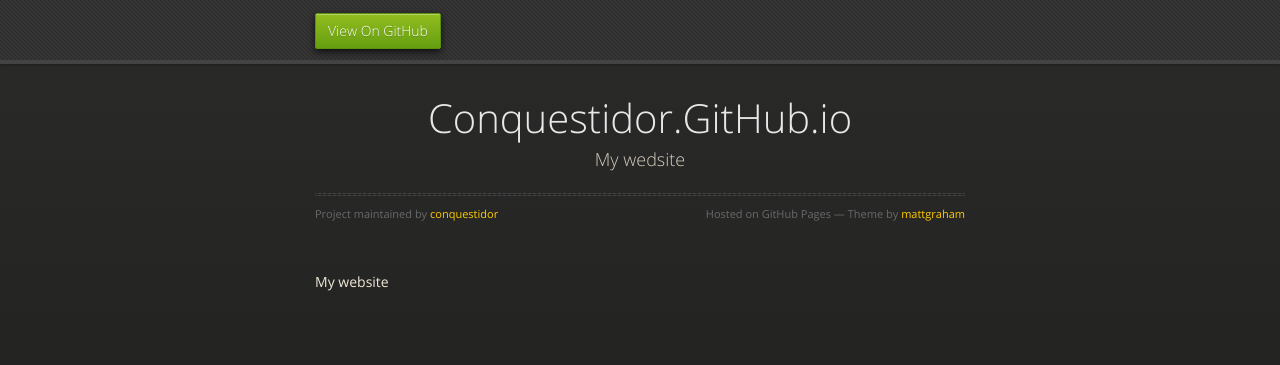
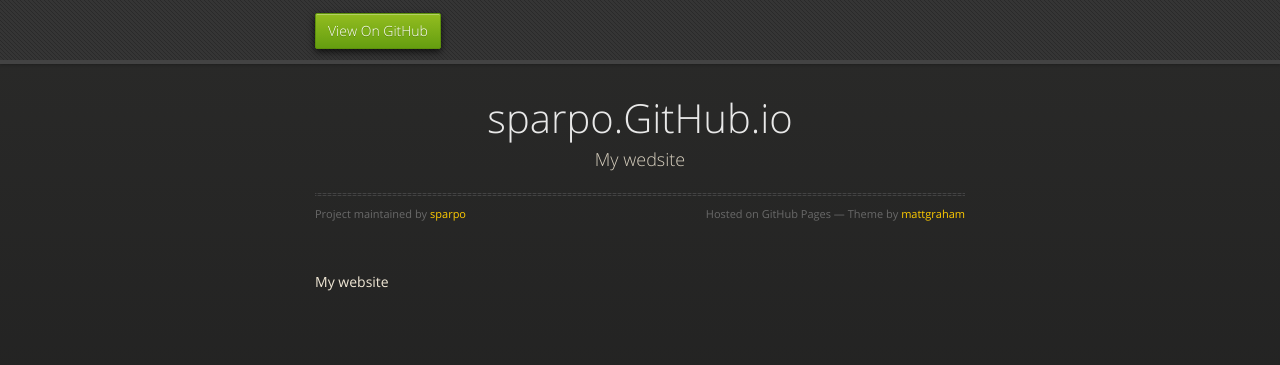
Before and after one commit to conquestidor/conquestidor.github.io, a plain HTML site: page index.html in a window 1280 px wide. Drawn offline with nearby package versions, Linux system fonts and the light colour scheme.

Commit message:
Update index.html

```diff
--- a/index.html
+++ b/index.html
@@ -3,7 +3,7 @@
   <head>
     <meta charset="utf-8">
     <meta http-equiv="X-UA-Compatible" content="chrome=1">
-    <title>Conquestidor.GitHub.io by conquestidor</title>
+    <title>sparpo.GitHub.io by sparpo</title>
     <link rel="stylesheet" href="stylesheets/styles.css">
     <link rel="stylesheet" href="stylesheets/github-dark.css">
     <script src="https://ajax.googleapis.com/ajax/libs/jquery/1.7.1/jquery.min.js"></script>
@@ -20,7 +20,7 @@
   <body>
       <div id="header">
         <nav>
-          <li class="fork"><a href="https://github.com/conquestidor">View On GitHub</a></li>
+          <li class="fork"><a href="https://github.com/sparpo">View On GitHub</a></li>
         </nav>
       </div><!-- end header -->
 
@@ -28,10 +28,10 @@
 
       <section>
         <div id="title">
-          <h1>Conquestidor.GitHub.io</h1>
+          <h1>sparpo.GitHub.io</h1>
           <p>My wedsite</p>
           <hr>
-          <span class="credits left">Project maintained by <a href="https://github.com/conquestidor">conquestidor</a></span>
+          <span class="credits left">Project maintained by <a href="https://github.com/sparpo">sparpo</a></span>
           <span class="credits right">Hosted on GitHub Pages &mdash; Theme by <a href="https://twitter.com/michigangraham">mattgraham</a></span>
         </div>
 
```
